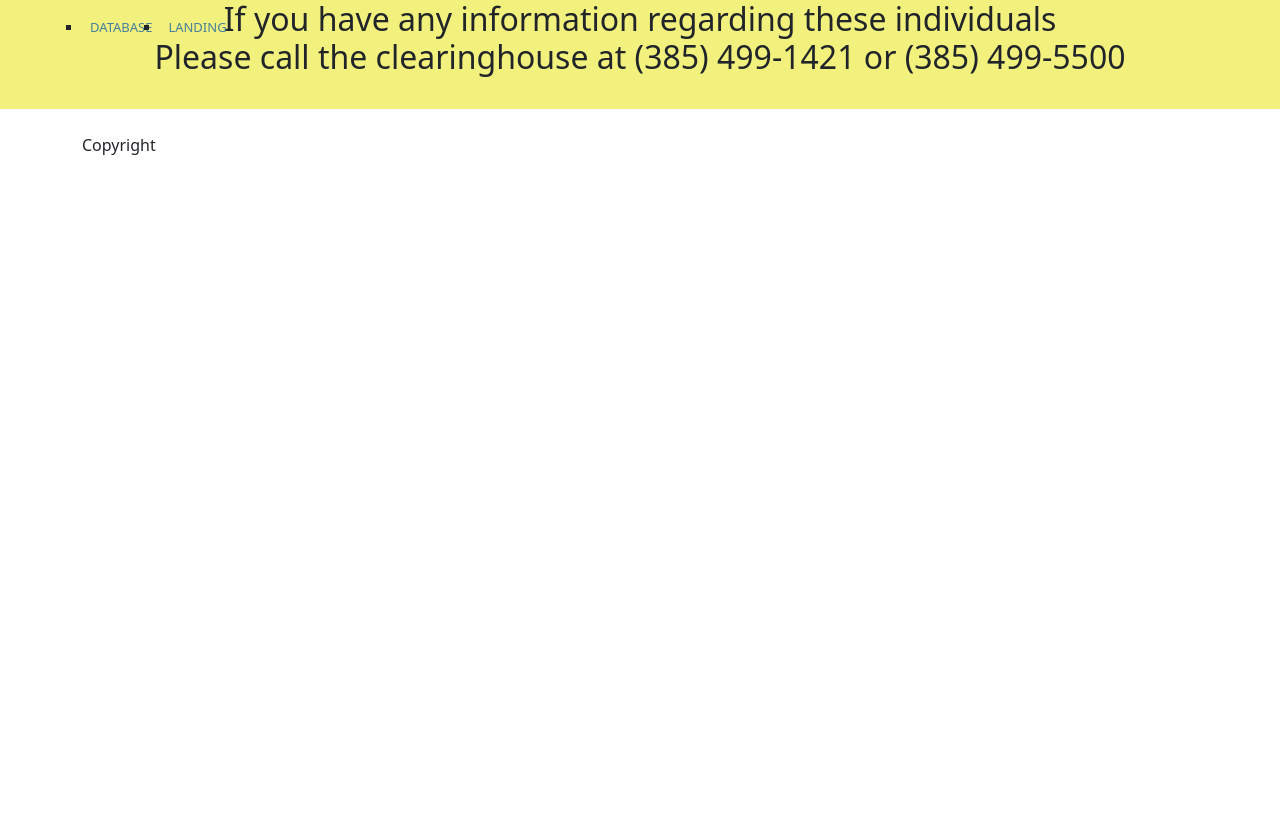
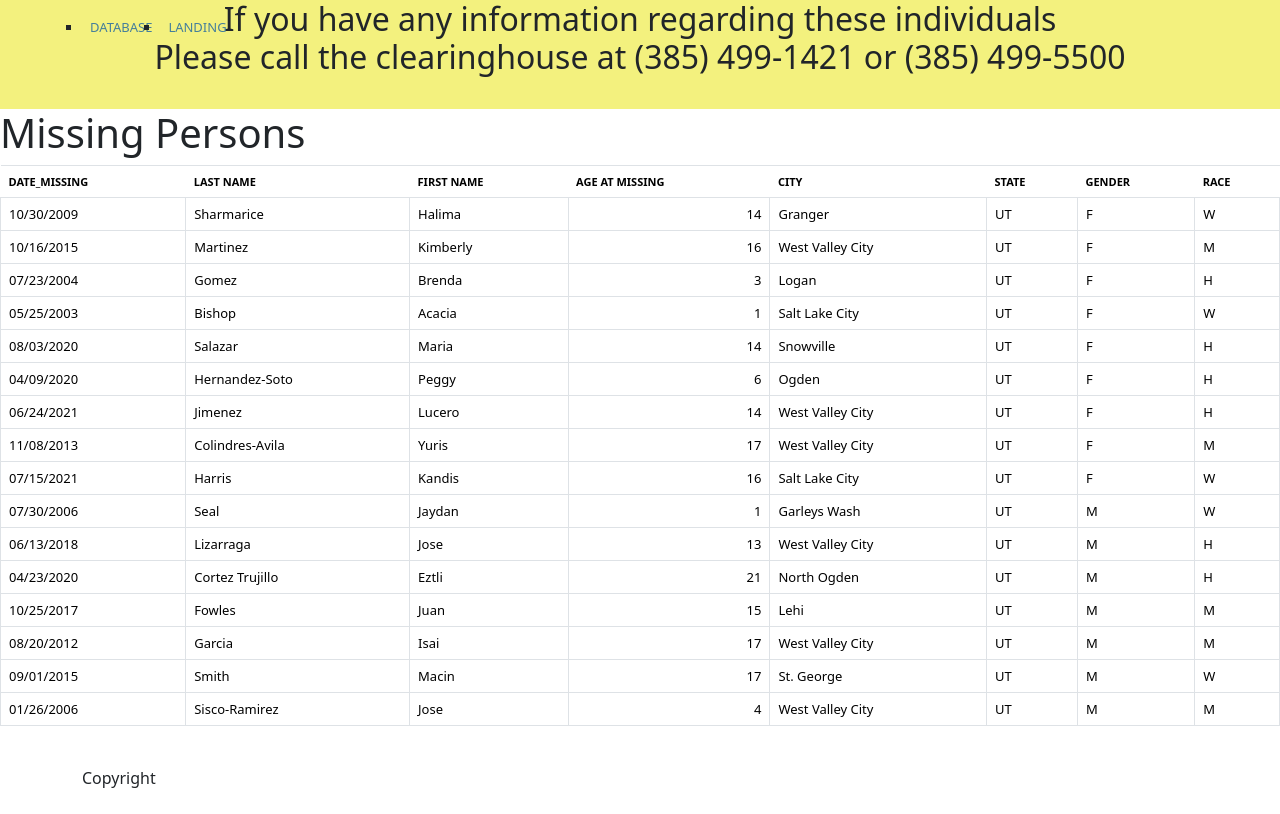
Before and after one commit to ianpurnell01/MissingPersons, a Django app: template missingpersons/templates/landing/database.html in a window 1280 px wide. Before the commit the page ends 155 px from the top, so only its background shows below. Run offline with Django 3.2, Linux system fonts and the light colour scheme; the template is opened without the code that fills it, so the values that code supplies are empty.

Commit message:
Update database.html

```diff
--- a/missingpersons/templates/landing/database.html
+++ b/missingpersons/templates/landing/database.html
@@ -1,7 +1,181 @@
 {% extends 'base.html' %}
 {% load static %}
 {% block content %}
-
+<h1>Missing Persons</h1>
+    <!-- The table containing all the data from the rubric sheet -->
+    <table class="table table-bordered table-hover table-condensed">
+        <thead><tr><th title="Field #1">date_missing</th>
+        <th title="Field #2">Last Name</th>
+        <th title="Field #3">First Name</th>
+        <th title="Field #4">Age at Missing</th>
+        <th title="Field #5">City</th>
+        <th title="Field #6">State</th>
+        <th title="Field #7">Gender</th>
+        <th title="Field #8">Race</th>
+        </tr></thead>
+        <tbody><tr>
+        <td>10/30/2009</td>
+        <td>Sharmarice</td>
+        <td>Halima</td>
+        <td align="right">14</td>
+        <td>Granger</td>
+        <td>UT</td>
+        <td>F</td>
+        <td>W</td>
+        </tr>
+        <tr>
+        <td>10/16/2015</td>
+        <td>Martinez</td>
+        <td>Kimberly</td>
+        <td align="right">16</td>
+        <td>West Valley City</td>
+        <td>UT</td>
+        <td>F</td>
+        <td>M</td>
+        </tr>
+        <tr>
+        <td>07/23/2004</td>
+        <td>Gomez</td>
+        <td>Brenda</td>
+        <td align="right">3</td>
+        <td>Logan</td>
+        <td>UT</td>
+        <td>F</td>
+        <td>H</td>
+        </tr>
+        <tr>
+        <td>05/25/2003</td>
+        <td>Bishop</td>
+        <td>Acacia</td>
+        <td align="right">1</td>
+        <td>Salt Lake City</td>
+        <td>UT</td>
+        <td>F</td>
+        <td>W</td>
+        </tr>
+        <tr>
+        <td>08/03/2020</td>
+        <td>Salazar</td>
+        <td>Maria</td>
+        <td align="right">14</td>
+        <td>Snowville</td>
+        <td>UT</td>
+        <td>F</td>
+        <td>H</td>
+        </tr>
+        <tr>
+        <td>04/09/2020</td>
+        <td>Hernandez-Soto</td>
+        <td>Peggy</td>
+        <td align="right">6</td>
+        <td>Ogden</td>
+        <td>UT</td>
+        <td>F</td>
+        <td>H</td>
+        </tr>
+        <tr>
+        <td>06/24/2021</td>
+        <td>Jimenez</td>
+        <td>Lucero</td>
+        <td align="right">14</td>
+        <td>West Valley City</td>
+        <td>UT</td>
+        <td>F</td>
+        <td>H</td>
+        </tr>
+        <tr>
+        <td>11/08/2013</td>
+        <td>Colindres-Avila</td>
+        <td>Yuris</td>
+        <td align="right">17</td>
+        <td>West Valley City</td>
+        <td>UT</td>
+        <td>F</td>
+        <td>M</td>
+        </tr>
+        <tr>
+        <td>07/15/2021</td>
+        <td>Harris</td>
+        <td>Kandis</td>
+        <td align="right">16</td>
+        <td>Salt Lake City</td>
+        <td>UT</td>
+        <td>F</td>
+        <td>W</td>
+        </tr>
+        <tr>
+        <td>07/30/2006</td>
+        <td>Seal</td>
+        <td>Jaydan</td>
+        <td align="right">1</td>
+        <td>Garleys Wash</td>
+        <td>UT</td>
+        <td>M</td>
+        <td>W</td>
+        </tr>
+        <tr>
+        <td>06/13/2018</td>
+        <td>Lizarraga</td>
+        <td>Jose</td>
+        <td align="right">13</td>
+        <td>West Valley City</td>
+        <td>UT</td>
+        <td>M</td>
+        <td>H</td>
+        </tr>
+        <tr>
+        <td>04/23/2020</td>
+        <td>Cortez Trujillo</td>
+        <td>Eztli</td>
+        <td align="right">21</td>
+        <td>North Ogden</td>
+        <td>UT</td>
+        <td>M</td>
+        <td>H</td>
+        </tr>
+        <tr>
+        <td>10/25/2017</td>
+        <td>Fowles</td>
+        <td>Juan</td>
+        <td align="right">15</td>
+        <td>Lehi</td>
+        <td>UT</td>
+        <td>M</td>
+        <td>M</td>
+        </tr>
+        <tr>
+        <td>08/20/2012</td>
+        <td>Garcia</td>
+        <td>Isai</td>
+        <td align="right">17</td>
+        <td>West Valley City</td>
+        <td>UT</td>
+        <td>M</td>
+        <td>M</td>
+        </tr>
+        <tr>
+        <td>09/01/2015</td>
+        <td>Smith</td>
+        <td>Macin</td>
+        <td align="right">17</td>
+        <td>St. George</td>
+        <td>UT</td>
+        <td>M</td>
+        <td>W</td>
+        </tr>
+        <tr>
+        <td>01/26/2006</td>
+        <td>Sisco-Ramirez</td>
+        <td>Jose</td>
+        <td align="right">4</td>
+        <td>West Valley City</td>
+        <td>UT</td>
+        <td>M</td>
+        <td>M</td>
+        </tr>
+        </tbody></table>
+    </div>
+</div>
 
 
 {% endblock %}
```
